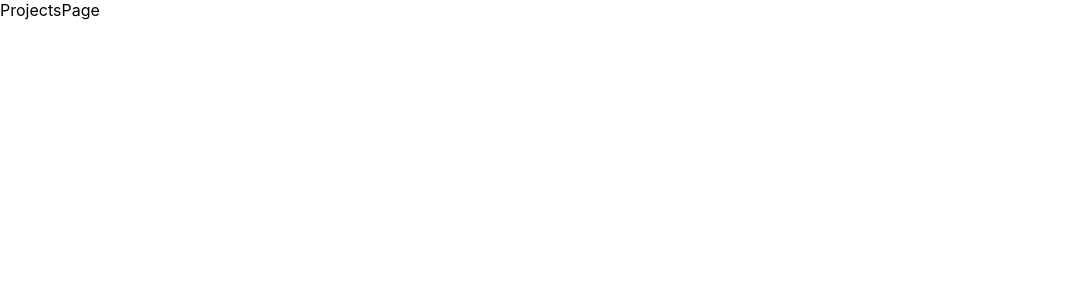
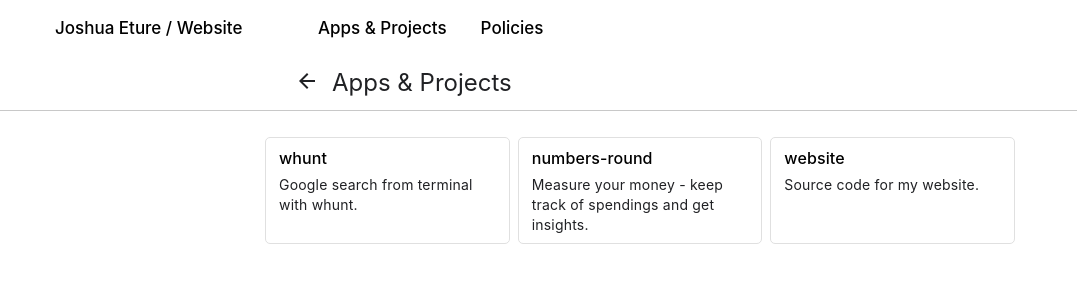
Before and after one commit to joshua-eture/website, a React (Create React App) app: page /projects in a window 1280 px wide. Shown: the top 300 px of the page, without its empty margins (0-1077 px from the left). Built offline with nearby package versions, Linux system fonts and the light colour scheme.

Commit message:
Complete ProjectsPage * Add HeaderTopBar * Add projects data * Add projects-grid with ProjectItem

```diff
--- a/src/pages/ProjectsPage/ProjectsPage.css
+++ b/src/pages/ProjectsPage/ProjectsPage.css
@@ -0,0 +1,24 @@
+#projects-grid {
+  display: grid;
+  grid-template-columns: 1fr 1fr 1fr;
+  column-gap: 0.5rem;
+  row-gap: 0.5rem;
+  max-width: 750px;
+  margin: 1.625em auto;
+}
+
+@media (min-width: 415px) and (max-width: 1024px) {
+  #projects-grid {
+    max-width: 100%;
+    grid-template-columns: 1fr 1fr;
+    padding: 0 3.125em;
+  }
+}
+
+@media (max-width: 414px) {
+  #projects-grid {
+    max-width: 100%;
+    grid-template-columns: 1fr 1fr;
+    padding: 0 1em;
+  }
+}
--- a/src/pages/ProjectsPage/ProjectsPage.tsx
+++ b/src/pages/ProjectsPage/ProjectsPage.tsx
@@ -1,10 +1,37 @@
 import React from "react";
+import Page from "../../layout/Page/Page";
+import HeaderTopBar from "../../navigation/HeaderTopBar/HeaderTopBar";
+import projects from "../../data/projects";
+import ProjectItem from "../../components/ProjectItem/ProjectItem";
 import "./ProjectsPage.css";
 
 interface ProjectsPageProps {}
 
 const ProjectsPage: React.FC<ProjectsPageProps> = ({}) => {
-  return <div>ProjectsPage</div>;
+  const data = projects;
+
+  return (
+    <Page
+      options={{
+        head: {
+          title: "Joshua Eture / Apps & Projects",
+          description: "Developed by Joshua Eture",
+        },
+      }}
+    >
+      <HeaderTopBar options={{ title: "Apps & Projects" }} />
+      <div id="projects-grid">
+        {data.map((project) => (
+          <ProjectItem
+            key={project.id}
+            name={project.name}
+            description={project.description}
+            link={project.link}
+          />
+        ))}
+      </div>
+    </Page>
+  );
 };
 
 export default ProjectsPage;
```
